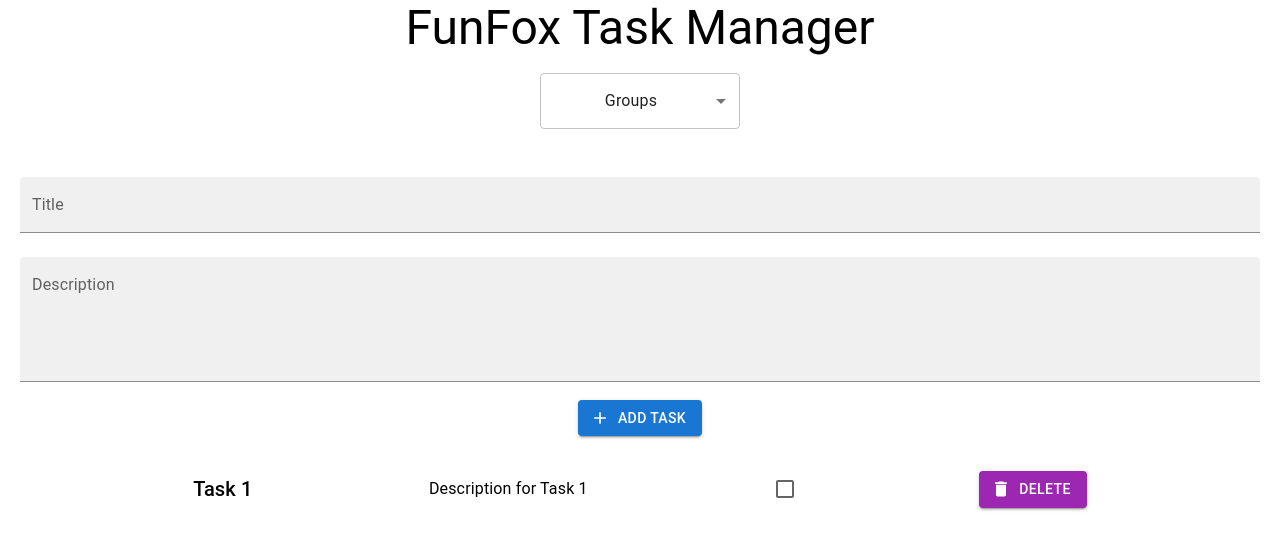
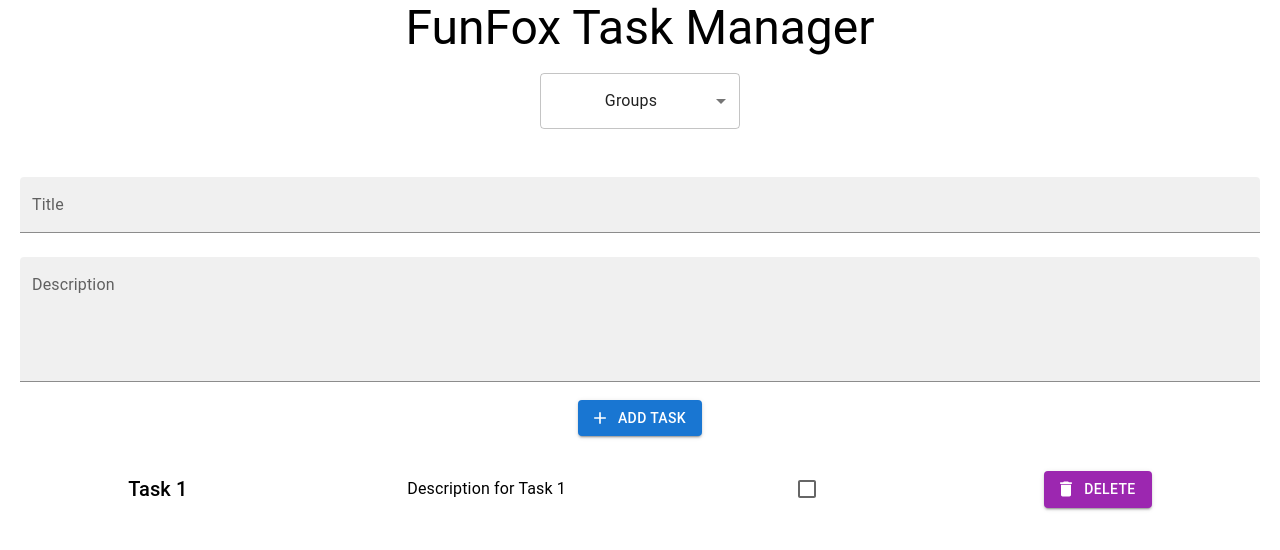
Before and after one commit to OmarMWarraich/task-management-funfox, a React (Create React App) app: page / in a window 1280 px wide. Shown: the top 550 px of the page. Built offline with nearby package versions, Linux system fonts and the light colour scheme.

Commit message:
feat: Drag and Drop Functinality w/ react dnd

```diff
--- a/package.json
+++ b/package.json
@@ -12,6 +12,8 @@
     "@testing-library/user-event": "^13.5.0",
     "prop-types": "^15.8.1",
     "react": "^18.2.0",
+    "react-dnd": "^16.0.1",
+    "react-dnd-html5-backend": "^16.0.1",
     "react-dom": "^18.2.0",
     "react-scripts": "5.0.1",
     "uuid": "^9.0.0",
--- a/src/App.js
+++ b/src/App.js
@@ -5,6 +5,8 @@ import FormControl from '@mui/material/FormControl';
 import Select from '@mui/material/Select';
 import MenuItem from '@mui/material/MenuItem';
 import { styled } from '@mui/material/styles';
+import { DndProvider } from 'react-dnd';
+import { HTML5Backend } from 'react-dnd-html5-backend';
 import TaskList from './components/TaskList';
 import TaskForm from './components/TaskForm';
 
@@ -60,7 +62,15 @@ function App() {
     }));
   };
 
+  const moveTaskItem = (fromIndex, toIndex) => {
+    const reorderedTasks = Array.from(tasks);
+    const [removed] = reorderedTasks.splice(fromIndex, 1);
+    reorderedTasks.splice(toIndex, 0, removed);
+    setTasks(reorderedTasks);
+  };
+
   return (
+    <DndProvider backend={HTML5Backend}>
       <AppContainer>
         <Typography variant="h3" gutterBottom>
           FunFox Task Manager
@@ -89,12 +99,16 @@ function App() {
         </Box>
         <Box mt={4}>
           <TaskList
-          tasks={tasks.filter((task) => selectedGroup === '' || task.group === selectedGroup)}
+            tasks={tasks.filter(
+              (task) => selectedGroup === '' || task.group === selectedGroup,
+            )}
             deleteTask={deleteTask}
             checkDone={checkDone}
+            moveTaskItem={moveTaskItem}
           />
         </Box>
       </AppContainer>
+    </DndProvider>
   );
 }
 
--- /dev/null
+++ b/src/components/ItemTypes.js
@@ -0,0 +1,5 @@
+const ItemTypes = {
+  TASK: 'task',
+};
+
+export default ItemTypes;
--- a/src/components/TaskList.js
+++ b/src/components/TaskList.js
@@ -1,17 +1,19 @@
 import React from 'react';
 import PropTypes from 'prop-types';
+import { useDrag, useDrop } from 'react-dnd';
 import Checkbox from '@mui/material/Checkbox';
 import Button from '@mui/material/Button';
 import DeleteIcon from '@mui/icons-material/Delete';
 import Typography from '@mui/material/Typography';
 import Box from '@mui/material/Box';
 import { styled } from '@mui/material/styles';
+import ItemTypes from './ItemTypes';
 
 const TaskContainer = styled(Box)({
   marginBottom: '20px',
   display: 'flex',
   alignItems: 'center',
-  justifyContent: 'space-evenly',
+  justifyContent: 'space-around',
   '@media (max-width: 600px)': {
     flexDirection: 'column',
     justifyContent: 'center',
@@ -23,18 +25,29 @@ const TaskTitle = styled(Typography)(({ done }) => ({
   textDecoration: done ? 'line-through' : 'none',
 }));
 
-const TaskList = ({ tasks, deleteTask, checkDone }) => {
-  const handleCheckboxChange = (taskId) => {
-    checkDone(taskId);
-  };
+const TaskListItem = ({
+  task, index, moveTask, deleteTask, checkDone,
+}) => {
+  const [, drag] = useDrag({
+    type: ItemTypes.TASK,
+    item: { id: task.id, index },
+  });
+
+  const [, drop] = useDrop({
+    accept: ItemTypes.TASK,
+    hover(item) {
+      if (item.index === index) {
+        return;
+      }
+      moveTask(item.index, index);
+      // eslint-disable-next-line no-param-reassign
+      item.index = index;
+    },
+  });
 
   return (
-    <div>
-      {tasks.map((task) => (
-        <TaskContainer
-          key={task.id}
-        >
-
+    <div ref={(node) => drag(drop(node))}>
+      <TaskContainer done={task.done}>
         <TaskTitle variant="h6" done={task.done}>
           {task.title}
         </TaskTitle>
@@ -43,10 +56,9 @@ const TaskList = ({ tasks, deleteTask, checkDone }) => {
         </div>
         <Checkbox
           checked={task.done}
-            onChange={() => handleCheckboxChange(task.id)}
+          onChange={() => checkDone(task.id)}
           inputProps={{ 'aria-label': 'checkbox' }}
         />
-
         <Button
           variant="contained"
           color="secondary"
@@ -56,6 +68,41 @@ const TaskList = ({ tasks, deleteTask, checkDone }) => {
           Delete
         </Button>
       </TaskContainer>
+    </div>
+  );
+};
+
+TaskListItem.propTypes = {
+  task: PropTypes.shape({
+    id: PropTypes.string.isRequired,
+    title: PropTypes.string.isRequired,
+    done: PropTypes.bool.isRequired,
+    description: PropTypes.string.isRequired,
+  }).isRequired,
+  index: PropTypes.number.isRequired,
+  moveTask: PropTypes.func.isRequired,
+  deleteTask: PropTypes.func.isRequired,
+  checkDone: PropTypes.func.isRequired,
+};
+
+const TaskList = ({
+  tasks, deleteTask, checkDone, moveTaskItem,
+}) => {
+  const moveTask = (fromIndex, toIndex) => {
+    moveTaskItem(fromIndex, toIndex);
+  };
+
+  return (
+    <div>
+      {tasks.map((task, index) => (
+        <TaskListItem
+          key={task.id}
+          task={task}
+          index={index}
+          moveTask={moveTask}
+          deleteTask={deleteTask}
+          checkDone={checkDone}
+        />
       ))}
     </div>
   );
@@ -67,10 +114,12 @@ TaskList.propTypes = {
       id: PropTypes.string.isRequired,
       title: PropTypes.string.isRequired,
       done: PropTypes.bool.isRequired,
+      description: PropTypes.string.isRequired,
     }),
   ).isRequired,
   deleteTask: PropTypes.func.isRequired,
   checkDone: PropTypes.func.isRequired,
+  moveTaskItem: PropTypes.func.isRequired,
 };
 
 export default TaskList;
```
Also changed, not shown: 1 other file (tests, documents, lock files or other folders). Lines whose indentation alone changed are shown as unchanged.
